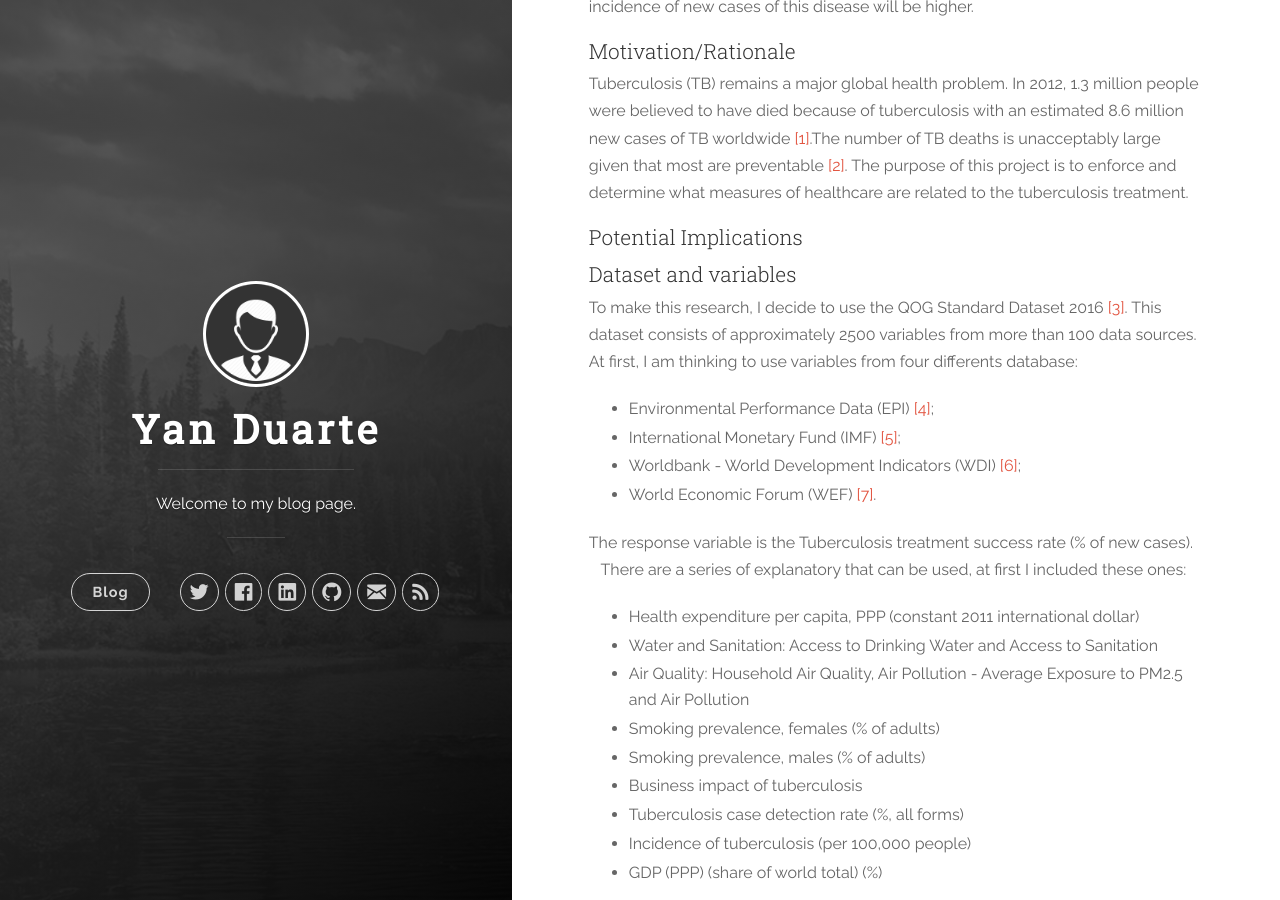
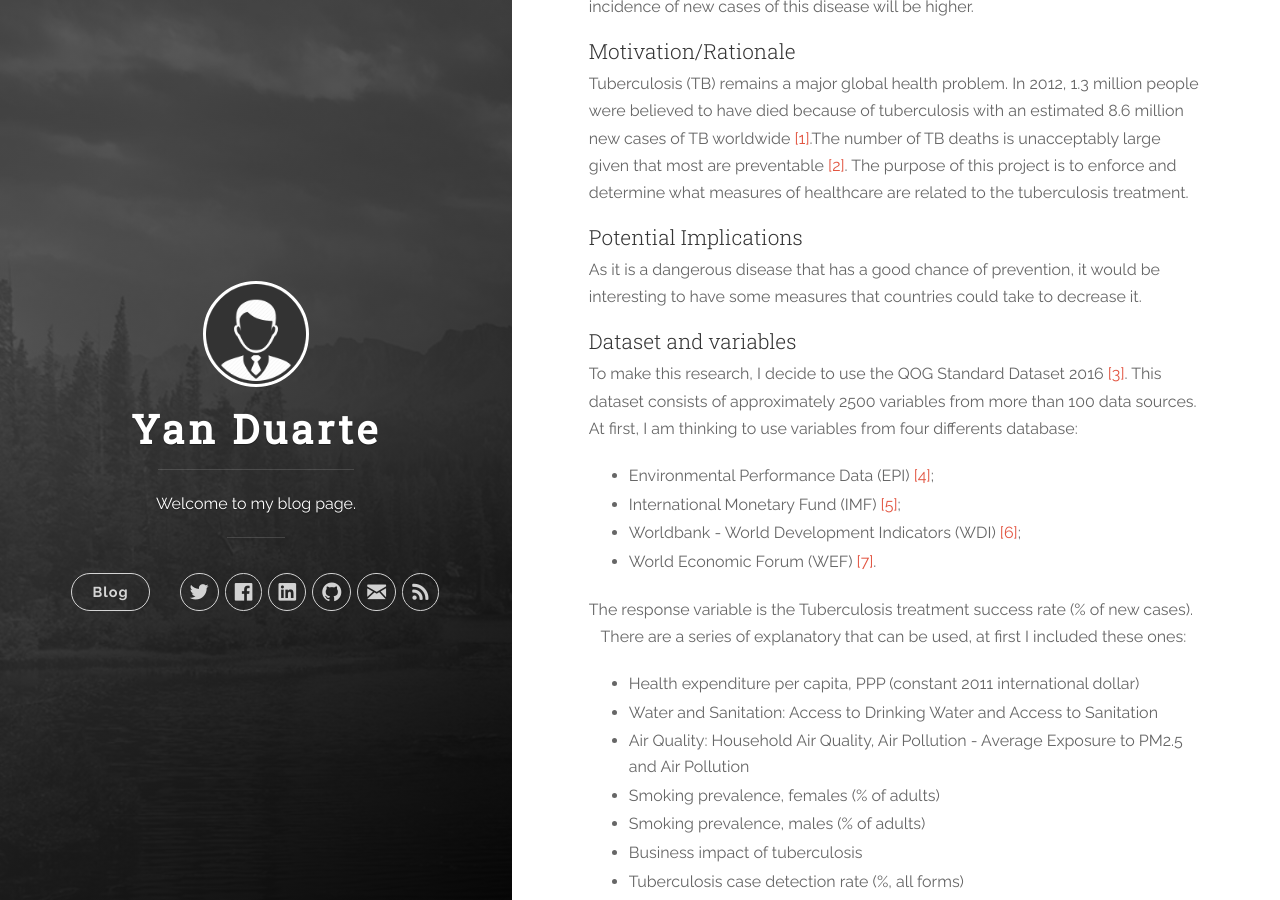
Before and after one commit to yan-duarte/yan-duarte.github.io, a Jekyll site: the page built from _posts/2016-11-22-DAC-Assignment1.md, in a window 1280 px wide and 900 px high, scrolled down 887 px. Built offline with Jekyll 4.4.1, drawn with Linux system fonts in a browser that asks for light colours; nearby versions of some CDN libraries.

Commit message:
Updated 2016-11-22-DAC-Assignment1.md

```diff
--- a/_posts/2016-11-22-DAC-Assignment1.md
+++ b/_posts/2016-11-22-DAC-Assignment1.md
@@ -39,7 +39,10 @@ The purpose of this project is to enforce and determine what measures of healthc
 
 ### Potential Implications
 
+As it is a dangerous disease that has a good chance of prevention, it would be interesting to have some measures that countries could take to decrease it.
+
 ### Dataset and variables
+
 To make this research, I decide to use the QOG Standard Dataset 2016 [[3]][ref_03]. This dataset consists of approximately 2500 variables from more than 100 data sources.
 At first, I am thinking to use variables from four differents database:
 
```
